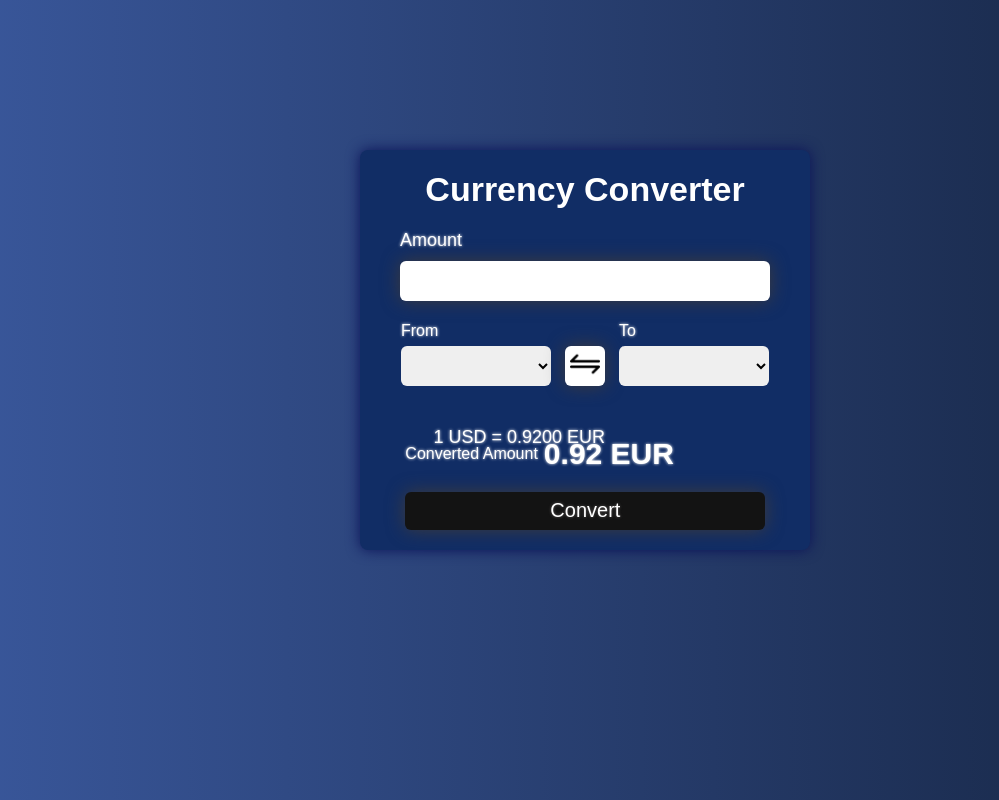
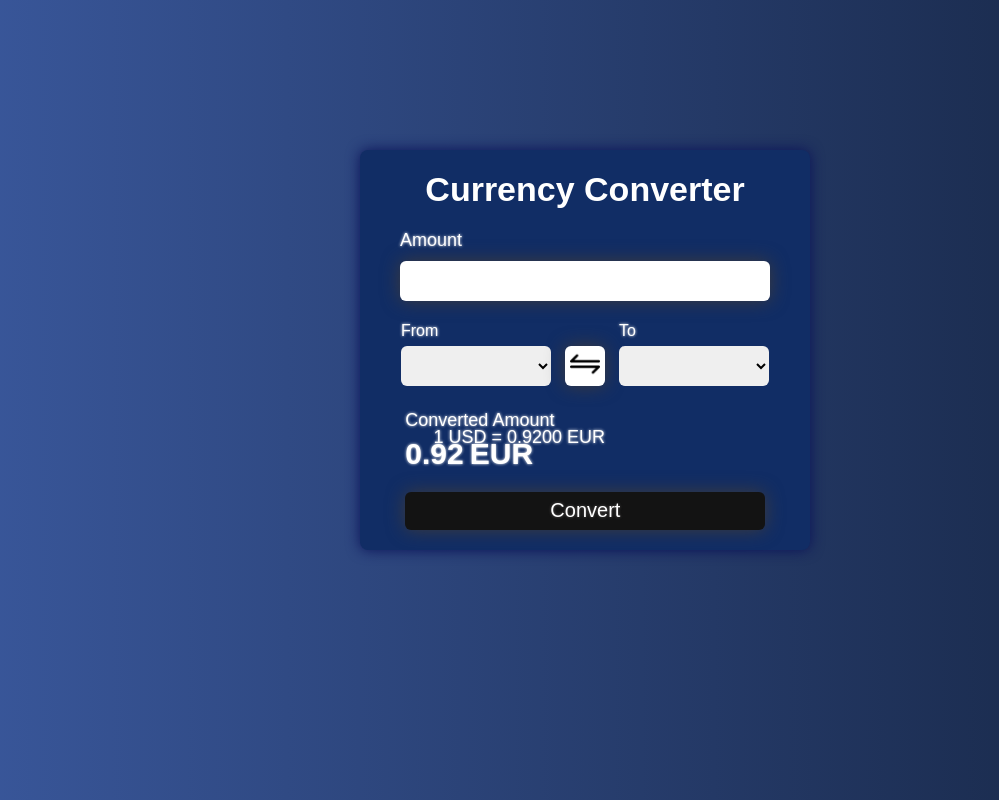
Before and after one commit to OV111/Currency-Converter, a plain HTML site: page index.html in a window 1280 px wide. Shown: the whole page, without its empty margins (140-1139 px from the left). Drawn offline with Linux system fonts and the light colour scheme; no server answers.

Commit message:
rate-curr

```diff
--- a/index.html
+++ b/index.html
@@ -36,9 +36,10 @@
         </section>
 
         <footer class="convert">
+            <span id="convert-amount-text">Converted Amount</span>
             <div class="rate-info">
-                <span>Converted Amount</span>
-                <span id="rate-value">0.92 EUR</span>
+                <span id="rate-value">0.92</span>
+                <span id="rate-curr">EUR</span>
             </div>
             <div class="rate-text">
                 <span id="rate-text">1 USD = 0.9200 EUR</span>
@@ -47,6 +48,7 @@
         <button id="convert">Convert</button>
     </main>
 
-    <script src="script.js"></script>
+    <script type="module" src="script.js"></script>
+    <!-- <script type="module" src="currscript.js"></script> -->
 </body>
 </html>
```
